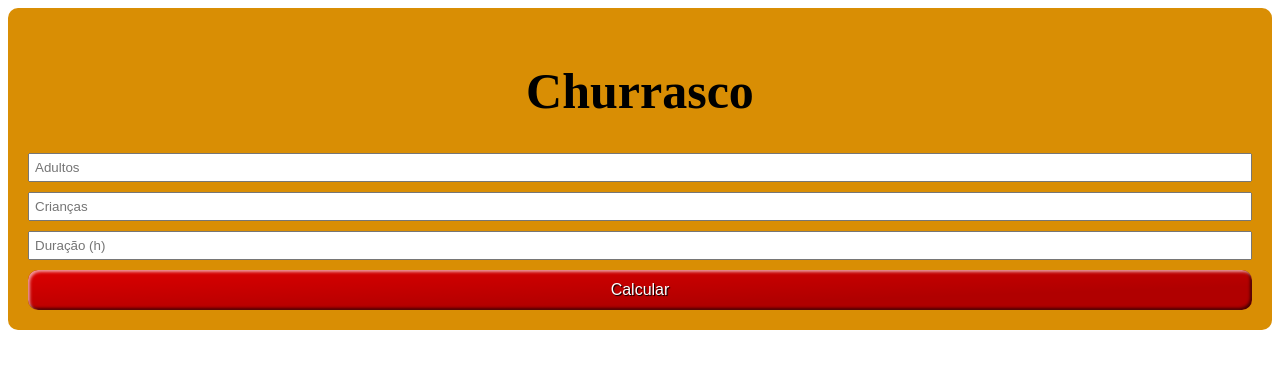
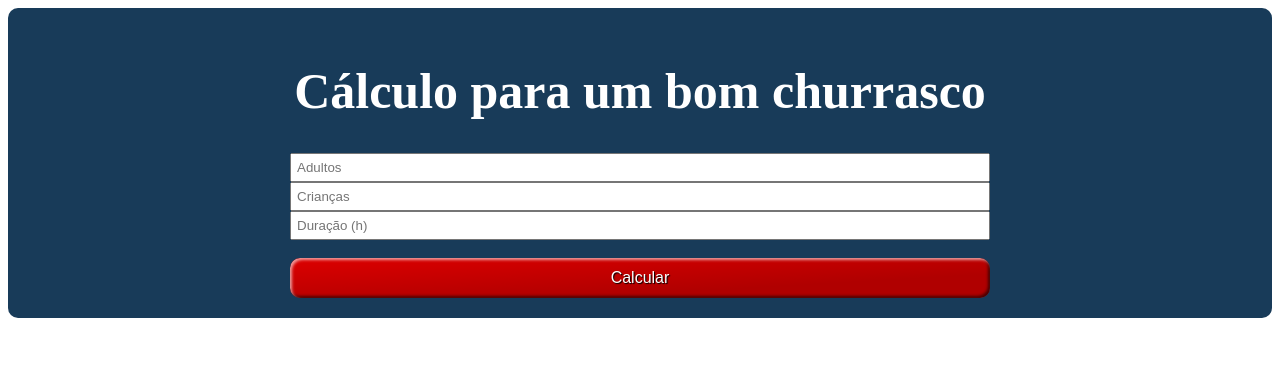
Before and after one commit to lucianorbr/CalculoChurrasco, a plain HTML site: page index.html in a window 1280 px wide. Drawn offline with Linux system fonts and the light colour scheme.

Commit message:
Modificação paleta de cores e alinhamentos de itens

```diff
--- a/index.html
+++ b/index.html
@@ -5,20 +5,20 @@
   <meta charset="UTF-8">
   <meta name="viewport" content="width=device-width, initial-scale=1.0">
   <link rel="stylesheet" type="text/css" href="../style.css" />
-  <title>Calculo de Churrasco</title>
+  <title>Cálculo de Churrasco</title>
 </head>
 
 <body>
 
   <div class="container">
-    <h1>Churrasco</h1>
+    <h1>Cálculo para um bom churrasco</h1>
     <input id="adultos" name="adultos" type="number" placeholder="Adultos">
     <input id="criancas" name="criancas" type="number" placeholder="Crianças">
     <input id="duracao" name="duracao" type="number" placeholder="Duração (h)">
 
     <button class="botao" onclick="calcular()">Calcular</button>
 
-    <div id="resultado">
+    <div class="resultado "id="resultado">
 
     </div>
   </div>
--- a/style.css
+++ b/style.css
@@ -1,28 +1,34 @@
 .container {
   font-family: fira Code;
+  text-align: center;
   max-width: 300;
-  margin: auto;
-  background-color: #D98E04;
+  margin: 0 auto;
+  background-color: #183B59;
   padding: 20px;
   border-radius: 10px;
 }
 
+
 input{
-  display: block;
-  width: 100%;
+  display: flex;
+  width: 700px;
   padding: 5px;
   box-sizing: border-box;
   margin-bottom: 10px;
+  margin: 0 auto;
+
 }
 
 h1{
   text-align: center;
   font-size: 50px;
+  color: white;
 }
 
 .botao {
-  width: 100%;
+  width: 700px;
   border: 0;
+  margin-top: 18px;
   line-height: 2.5;
   padding: 0 20px;
   font-size: 1rem;
@@ -39,6 +45,12 @@ h1{
               inset -2px -2px 3px rgba(0, 0, 0, .6);
 }
 
+.resultado {
+  text-align: center;
+  color: white;
+
+}
+
 .styled:hover {
   background-color: rgba(255, 0, 0, 1);
 }
```
